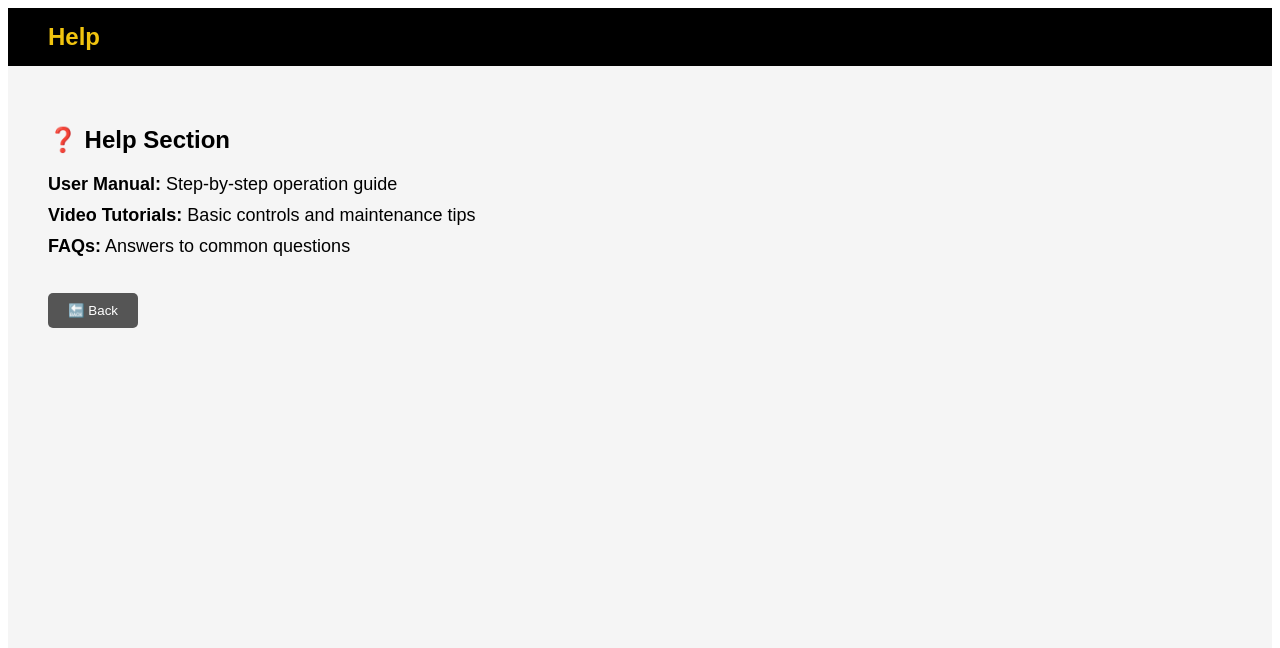
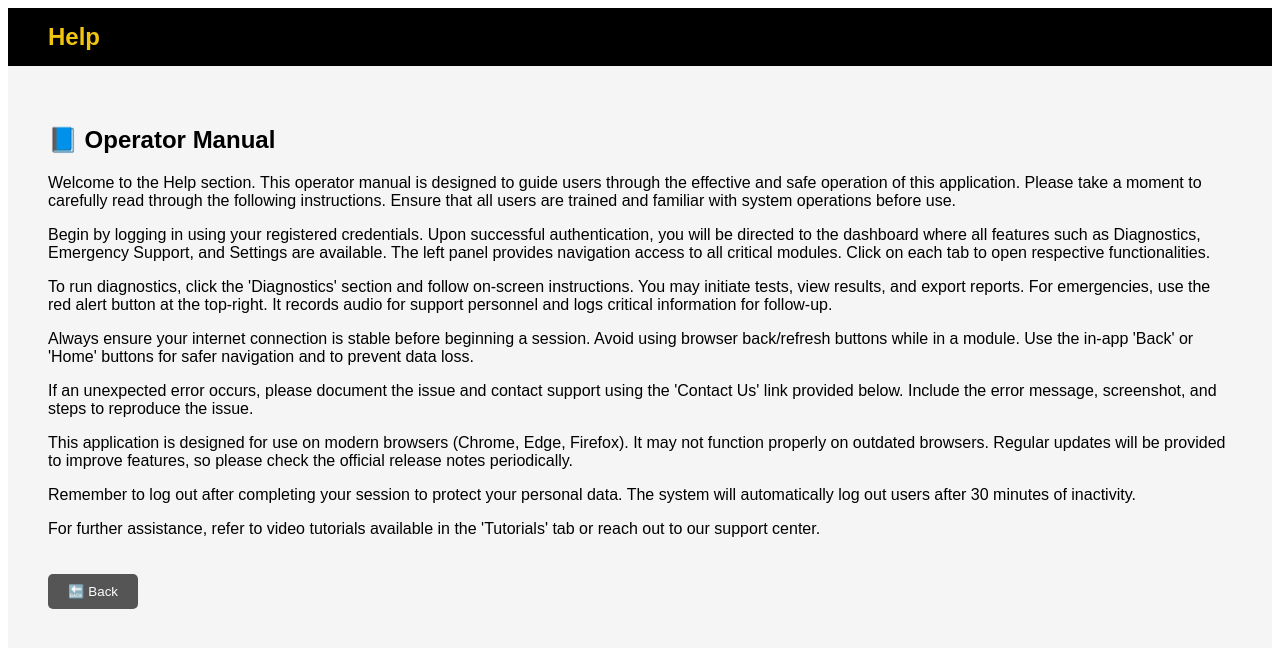
Before and after one commit to thaminaanzum/Smart_mining, a React (Create React App) app: page /Help in a window 1280 px wide. Shown: the top 648 px of the page. Built offline with nearby package versions, Linux system fonts and the light colour scheme.

Commit message:
Update Help.js

```diff
--- a/src/Help.js
+++ b/src/Help.js
@@ -1,6 +1,6 @@
 import React from "react";
 import { useNavigate } from "react-router-dom";
-import './Help.css'; // import the CSS file
+import './Help.css'; // Ensure this contains styling for scrollable content
 
 const Help = () => {
   const navigate = useNavigate();
@@ -11,13 +11,33 @@ const Help = () => {
         <div className="navbar-title">Help</div>
       </div>
 
-      <div className="diagnostics-content">
-        <h2>❓ Help Section</h2>
-        <ul>
-          <li><b>User Manual:</b> Step-by-step operation guide</li>
-          <li><b>Video Tutorials:</b> Basic controls and maintenance tips</li>
-          <li><b>FAQs:</b> Answers to common questions</li>
-        </ul>
+      <div className="diagnostics-content scrollable">
+        <h2>📘 Operator Manual</h2>
+        <p>
+          Welcome to the Help section. This operator manual is designed to guide users through the effective and safe operation of this application. Please take a moment to carefully read through the following instructions. Ensure that all users are trained and familiar with system operations before use.
+        </p>
+        <p>
+          Begin by logging in using your registered credentials. Upon successful authentication, you will be directed to the dashboard where all features such as Diagnostics, Emergency Support, and Settings are available. The left panel provides navigation access to all critical modules. Click on each tab to open respective functionalities.
+        </p>
+        <p>
+          To run diagnostics, click the 'Diagnostics' section and follow on-screen instructions. You may initiate tests, view results, and export reports. For emergencies, use the red alert button at the top-right. It records audio for support personnel and logs critical information for follow-up.
+        </p>
+        <p>
+          Always ensure your internet connection is stable before beginning a session. Avoid using browser back/refresh buttons while in a module. Use the in-app 'Back' or 'Home' buttons for safer navigation and to prevent data loss.
+        </p>
+        <p>
+          If an unexpected error occurs, please document the issue and contact support using the 'Contact Us' link provided below. Include the error message, screenshot, and steps to reproduce the issue.
+        </p>
+        <p>
+          This application is designed for use on modern browsers (Chrome, Edge, Firefox). It may not function properly on outdated browsers. Regular updates will be provided to improve features, so please check the official release notes periodically.
+        </p>
+        <p>
+          Remember to log out after completing your session to protect your personal data. The system will automatically log out users after 30 minutes of inactivity.
+        </p>
+        <p>
+          For further assistance, refer to video tutorials available in the 'Tutorials' tab or reach out to our support center.
+        </p>
+
         <button className="back-button" onClick={() => navigate(-1)}>🔙 Back</button>
       </div>
     </div>
```
